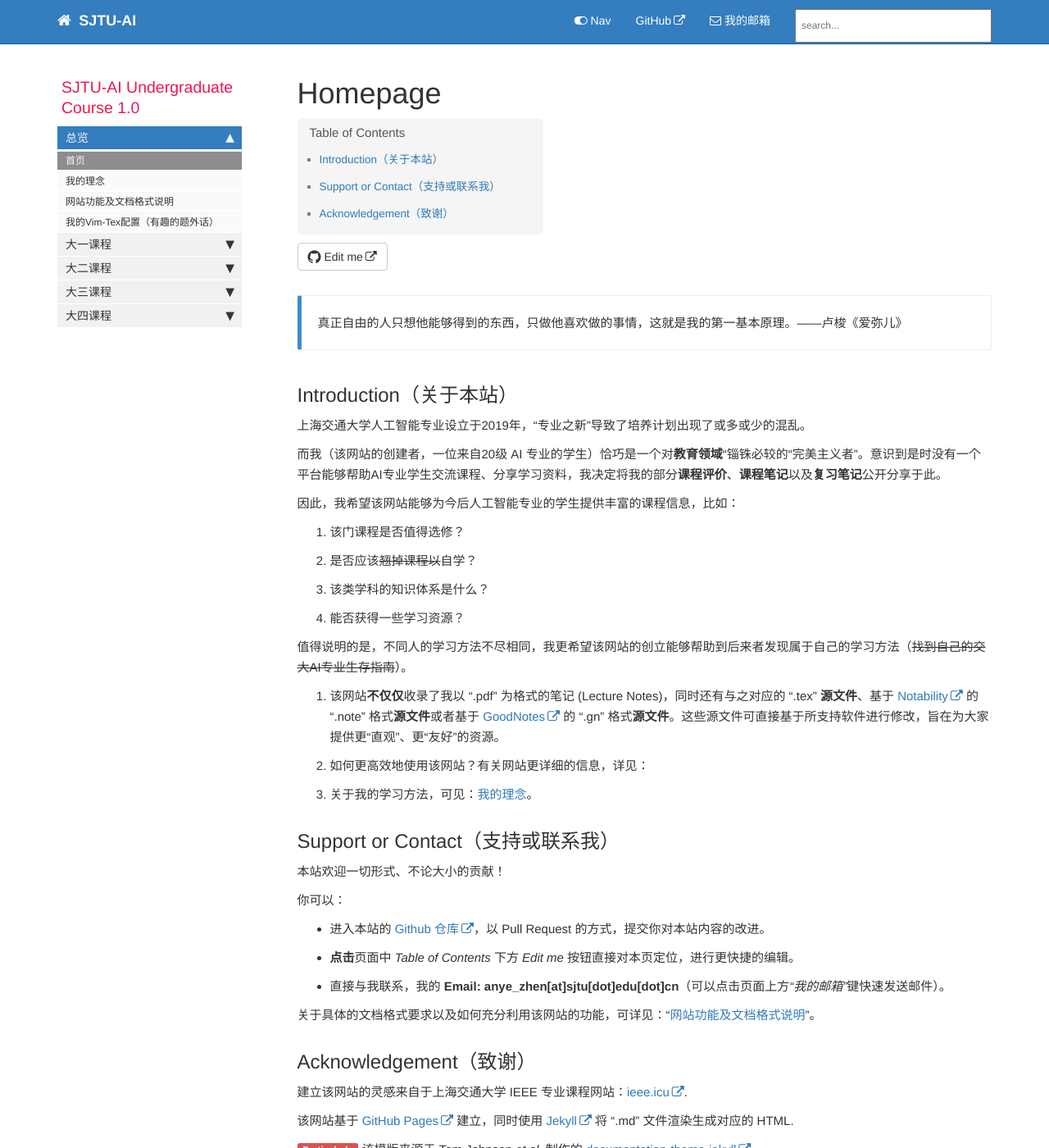
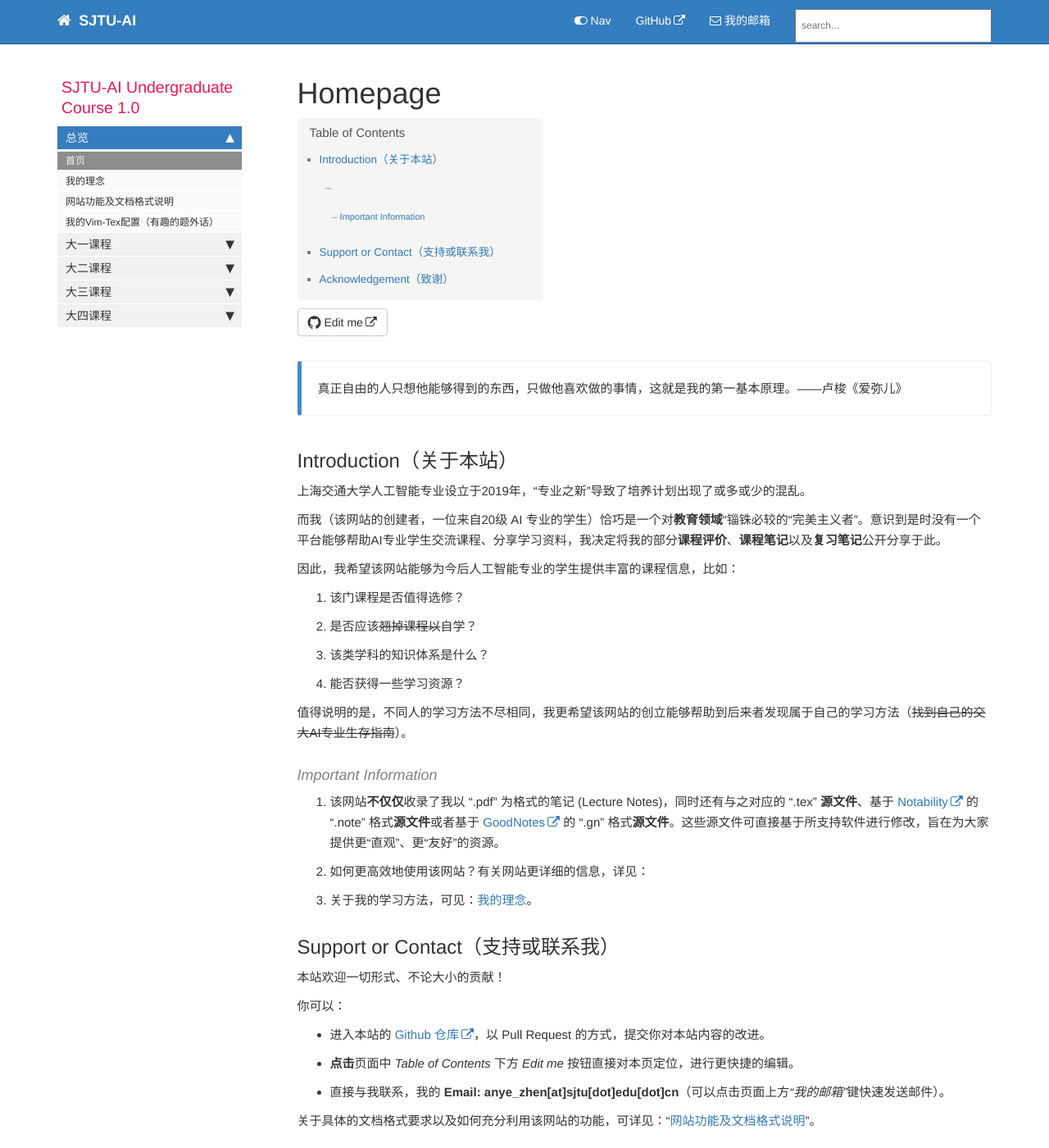
Before and after one commit to aisjtu/aisjtu.github.io, a Jekyll site: the page built from docs/index.md, in a window 1280 px wide and 1400 px high. Shown: the whole window at 82% size. Built offline with Jekyll 4.4.1, drawn with Linux system fonts in a browser that asks for light colours; comment, search, counter and statistics services are not loaded.

Commit message:
Update index.md

```diff
--- a/docs/index.md
+++ b/docs/index.md
@@ -21,6 +21,8 @@ permalink: index.html
 4. 能否获得一些学习资源？
 
 值得说明的是，不同人的学习方法不尽相同，我更希望该网站的创立能够帮助到后来者发现属于自己的学习方法（~~找到自己的交大AI专业生存指南~~）。
+
+#### Important Information
 
 1. 该网站**不仅仅**收录了我以 “.pdf” 为格式的笔记 (Lecture Notes)，同时还有与之对应的 “.tex” **源文件**、基于 [Notability](https://notability.com/zh-Hans) 的 “.note” 格式**源文件**或者基于 [GoodNotes](https://www.goodnotes.com) 的 “.gn” 格式**源文件**。这些源文件可直接基于所支持软件进行修改，旨在为大家提供更“直观”、更“友好”的资源。
 2. 如何更高效地使用该网站？有关网站更详细的信息，详见：
```
